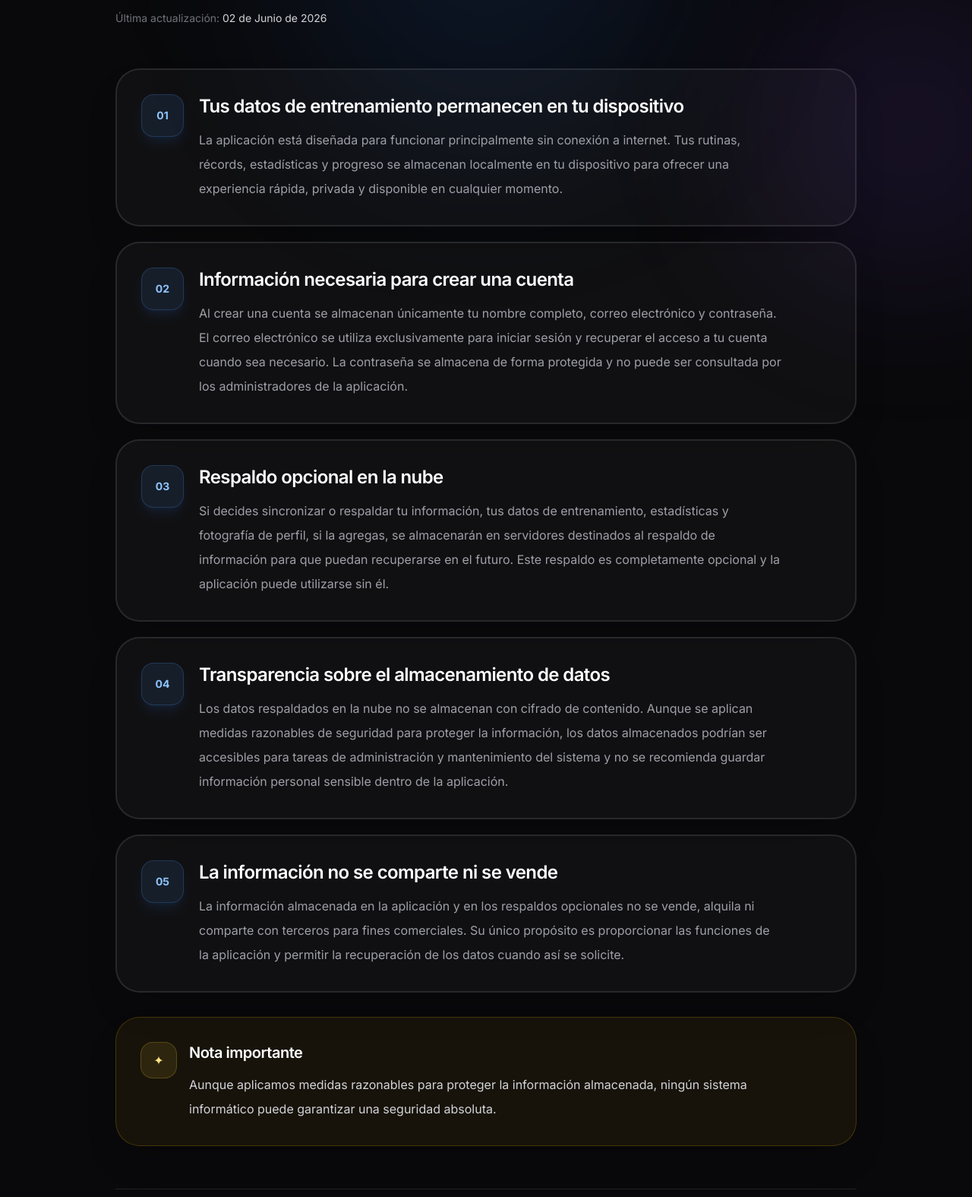
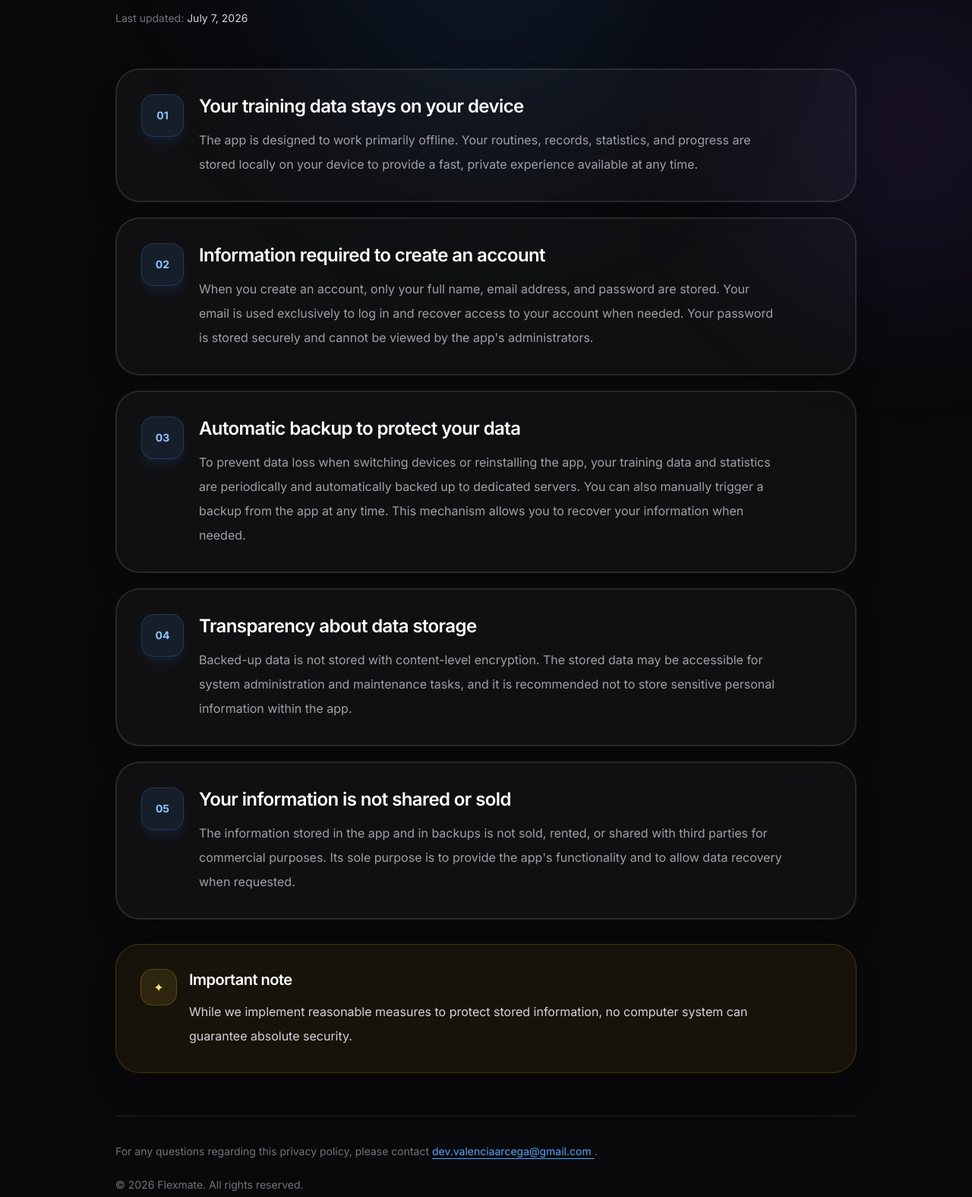
Before and after one commit to ValenciaArcega/astro-portfolio, an Astro site: page /flexmate/privacy in a window 1280 px wide. Shown: the part 328-1903 px from the top of the page at 76% size. Built offline with nearby package versions, Linux system fonts and the light colour scheme; Astro itself is replaced by a stand-in of ours.

Commit message:
02 - Privacy policy has been adjusted to the last app flow.

```diff
--- a/src/pages/flexmate/index.astro
+++ b/src/pages/flexmate/index.astro
@@ -24,14 +24,14 @@ const languages = [
     hover: "hover:bg-rose-50 hover:text-rose-600 hover:border-rose-200",
   },
   {
+    native: "Русский",
+    code: "ru",
+    hover: "hover:bg-violet-50 hover:text-violet-600 hover:border-violet-200",
+  },
+  {
     native: "日本語",
     code: "jp",
     hover: "hover:bg-amber-50 hover:text-amber-600 hover:border-amber-200",
-  },
-  {
-    native: "Русский",
-    code: "ru",
-    hover: "hover:bg-violet-50 hover:text-violet-600 hover:border-violet-200",
   },
   {
     native: "Español",
@@ -120,17 +120,22 @@ const languages = [
         display: inline-block;
         opacity: 0;
         filter: blur(12px);
+        -webkit-filter: blur(12px);
+        transform: translateY(8px) translateZ(0);
         animation: letterFadeIn 0.7s cubic-bezier(0.16, 1, 0.3, 1) forwards;
+        will-change: opacity, filter, transform;
       }
       @keyframes letterFadeIn {
         from {
           opacity: 0;
           filter: blur(12px);
+          -webkit-filter: blur(12px);
           transform: translateY(8px);
         }
         to {
           opacity: 1;
           filter: blur(0);
+          -webkit-filter: blur(0);
           transform: translateY(0);
         }
       }
--- a/src/pages/flexmate/privacy.astro
+++ b/src/pages/flexmate/privacy.astro
@@ -1,50 +1,50 @@
 ---
 import "../../App.css";
 
-const lastUpdated = "02 de Junio de 2026";
+const lastUpdated = "July 7, 2026";
 const appName = "Flexmate";
 const contactEmail = "dev.valenciaarcega@gmail.com";
 
 const privacyPoints = [
   {
     number: "01",
-    title: "Tus datos de entrenamiento permanecen en tu dispositivo",
+    title: "Your training data stays on your device",
     description:
-      "La aplicación está diseñada para funcionar principalmente sin conexión a internet. Tus rutinas, récords, estadísticas y progreso se almacenan localmente en tu dispositivo para ofrecer una experiencia rápida, privada y disponible en cualquier momento.",
+      "The app is designed to work primarily offline. Your routines, records, statistics, and progress are stored locally on your device to provide a fast, private experience available at any time.",
   },
   {
     number: "02",
-    title: "Información necesaria para crear una cuenta",
+    title: "Information required to create an account",
     description:
-      "Al crear una cuenta se almacenan únicamente tu nombre completo, correo electrónico y contraseña. El correo electrónico se utiliza exclusivamente para iniciar sesión y recuperar el acceso a tu cuenta cuando sea necesario. La contraseña se almacena de forma protegida y no puede ser consultada por los administradores de la aplicación.",
+      "When you create an account, only your full name, email address, and password are stored. Your email is used exclusively to log in and recover access to your account when needed. Your password is stored securely and cannot be viewed by the app's administrators.",
   },
   {
     number: "03",
-    title: "Respaldo opcional en la nube",
+    title: "Automatic backup to protect your data",
     description:
-      "Si decides sincronizar o respaldar tu información, tus datos de entrenamiento, estadísticas y fotografía de perfil, si la agregas, se almacenarán en servidores destinados al respaldo de información para que puedan recuperarse en el futuro. Este respaldo es completamente opcional y la aplicación puede utilizarse sin él.",
+      "To prevent data loss when switching devices or reinstalling the app, your training data and statistics are periodically and automatically backed up to dedicated servers. You can also manually trigger a backup from the app at any time. This mechanism allows you to recover your information when needed.",
   },
   {
     number: "04",
-    title: "Transparencia sobre el almacenamiento de datos",
+    title: "Transparency about data storage",
     description:
-      "Los datos respaldados en la nube no se almacenan con cifrado de contenido. Aunque se aplican medidas razonables de seguridad para proteger la información, los datos almacenados podrían ser accesibles para tareas de administración y mantenimiento del sistema y no se recomienda guardar información personal sensible dentro de la aplicación.",
+      "Backed-up data is not stored with content-level encryption. The stored data may be accessible for system administration and maintenance tasks, and it is recommended not to store sensitive personal information within the app.",
   },
   {
     number: "05",
-    title: "La información no se comparte ni se vende",
+    title: "Your information is not shared or sold",
     description:
-      "La información almacenada en la aplicación y en los respaldos opcionales no se vende, alquila ni comparte con terceros para fines comerciales. Su único propósito es proporcionar las funciones de la aplicación y permitir la recuperación de los datos cuando así se solicite.",
+      "The information stored in the app and in backups is not sold, rented, or shared with third parties for commercial purposes. Its sole purpose is to provide the app's functionality and to allow data recovery when requested.",
   },
 ];
 ---
 
-<html lang="es">
+<html lang="en">
   <head>
     <meta charset="UTF-8" />
     <meta name="viewport" content="width=device-width, initial-scale=1.0" />
     <link rel="icon" type="image/png" href="/flexmate.png" />
-    <title>{appName} — Aviso de Privacidad</title>
+    <title>{appName} — Privacy Policy</title>
     <style>
       @keyframes fancy-fade {
         0% {
@@ -102,7 +102,7 @@ const privacyPoints = [
           <h1
             class="relative inline-block text-5xl font-bold tracking-tight text-white sm:text-6xl"
           >
-            Aviso de Privacidad
+            Privacy Policy
 
             <svg
               class="absolute -bottom-4 left-0 w-full sm:-bottom-10 md:-bottom-6 lg:-bottom-4"
@@ -136,15 +136,14 @@ const privacyPoints = [
           </h1>
 
           <p class="mt-5 max-w-2xl text-lg leading-8 text-zinc-400">
-            Conoce de forma clara y transparente cómo se almacena, utiliza y
-            protege la información asociada al uso de
-            <span class="text-zinc-200">{appName}</span>.
+            Learn clearly and transparently how information associated with the use of
+            <span class="text-zinc-200">{appName}</span> is stored, used, and protected.
           </p>
 
-          <p class="mt-6 text-sm text-zinc-500">
-            Última actualización:
-            <span class="text-zinc-300">{lastUpdated}</span>
-          </p>
+            <p class="mt-6 text-sm text-zinc-500">
+              Last updated:
+              <span class="text-zinc-300">{lastUpdated}</span>
+            </p>
         </header>
 
         <section class="grid gap-5 reveal">
@@ -187,15 +186,14 @@ const privacyPoints = [
               <h2
                 class="text-lg font-semibold tracking-tight text-white sm:text-xl"
               >
-                Nota importante
+                Important note
               </h2>
 
               <p
                 class="mt-3 max-w-3xl text-sm leading-7 text-zinc-300 sm:text-base sm:leading-8"
               >
-                Aunque aplicamos medidas razonables para proteger la información
-                almacenada, ningún sistema informático puede garantizar una
-                seguridad absoluta.
+                While we implement reasonable measures to protect stored
+                information, no computer system can guarantee absolute security.
               </p>
             </div>
           </div>
@@ -205,8 +203,7 @@ const privacyPoints = [
           class="mt-12 border-t border-white/10 pt-8 text-sm leading-7 text-zinc-500 sm:mt-14"
         >
           <p>
-            Para cualquier duda relacionada con este aviso de privacidad, puede
-            contactarse a
+            For any questions regarding this privacy policy, please contact
             <a
               href={`mailto:${contactEmail}`}
               class="text-blue-400 underline underline-offset-4 transition hover:text-blue-300"
@@ -217,7 +214,7 @@ const privacyPoints = [
 
           <p class="mt-4">
             © {new Date().getFullYear()}
-            {appName}. Todos los derechos reservados.
+            {appName}. All rights reserved.
           </p>
         </footer>
       </section>
```
